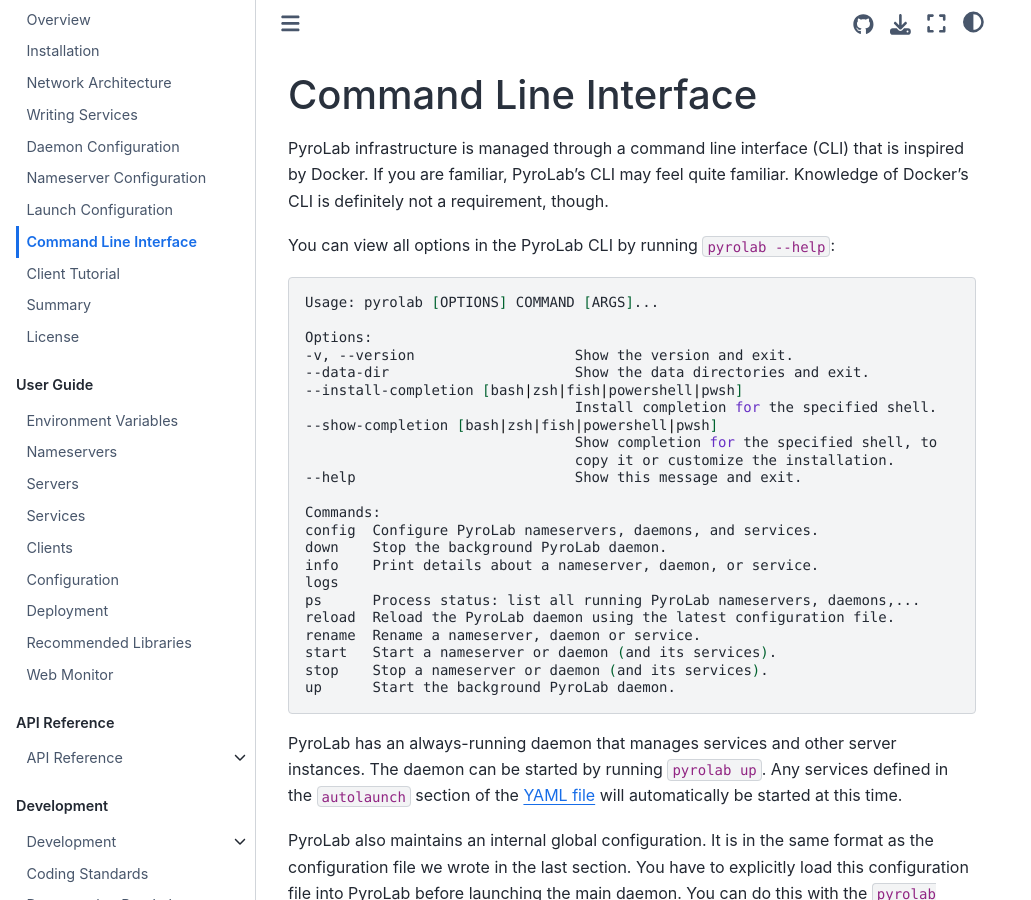
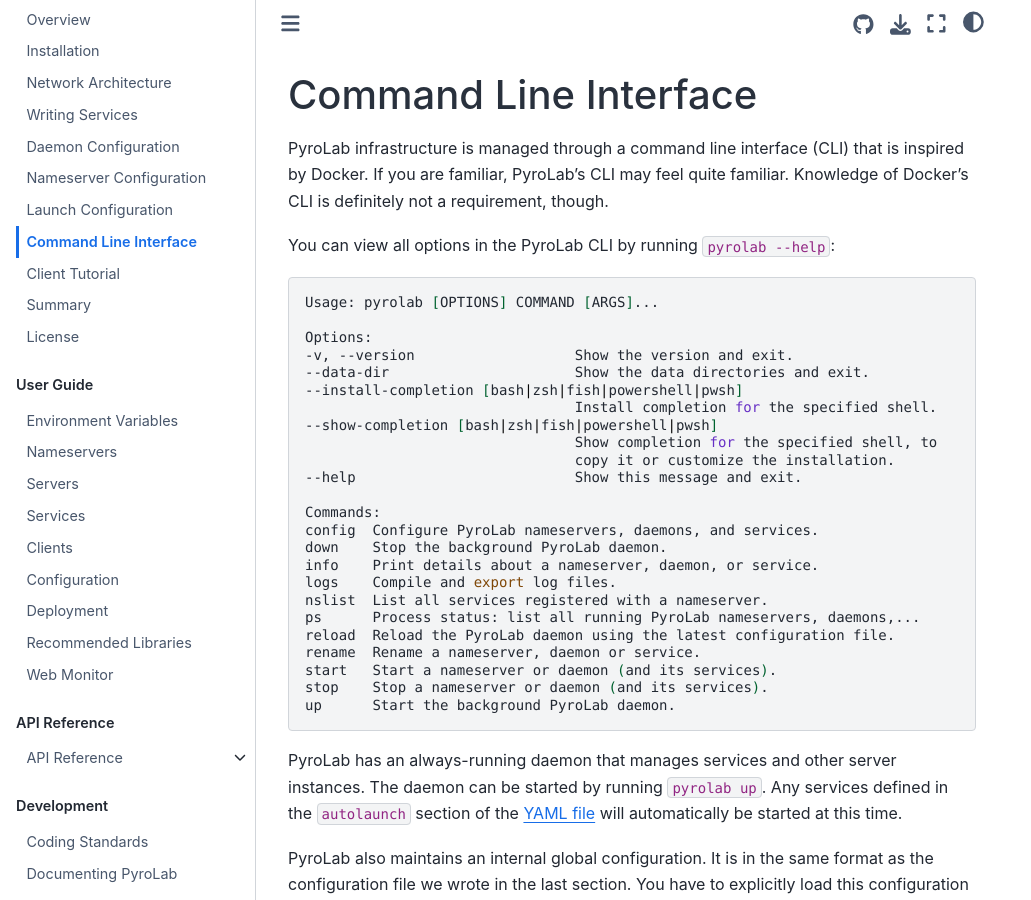
Before and after one commit to BYUCamachoLab/pyrolab, a Jupyter Book: the page built from docs/getting_started/cli.rst, in a window 1280 px wide and 900 px high. Shown: the whole window, without its empty margins (0-1031 px from the left). Built offline with Jupyter Book 1.0.4 settings and Sphinx 7.4.7 and the Sphinx Book theme 1.1.4, drawn with Linux system fonts in a browser that asks for light colours; pages that are not in the unit, such as notebooks, are missing from menus.

Commit message:
Update docs

```diff
--- a/docs/_config.yml
+++ b/docs/_config.yml
@@ -66,6 +66,9 @@
         "pyvisa",
         "pyfirmata",
         "cv2",
+        "WF_SDK",
+        # "pyrolab.drivers.fpgas.analogdiscovery",
+        # "pyrolab.manager.ProcessGroup",
     ]
     autodoc_default_options: {"show-inheritance": true}
     autosummary_generate: True
--- a/docs/_toc.yml
+++ b/docs/_toc.yml
@@ -33,7 +33,6 @@
   - file: reference/index
 - caption: Development
   chapters:
-  - file: development/index
   - file: development/code_standard
   - file: development/developing
   - file: development/documenting
--- a/docs/getting_started/cli.rst
+++ b/docs/getting_started/cli.rst
@@ -28,7 +28,8 @@
     config  Configure PyroLab nameservers, daemons, and services.
     down    Stop the background PyroLab daemon.
     info    Print details about a nameserver, daemon, or service.
-    logs
+    logs    Compile and export log files.
+    nslist  List all services registered with a nameserver.
     ps      Process status: list all running PyroLab nameservers, daemons,...
     reload  Reload the PyroLab daemon using the latest configuration file.
     rename  Rename a nameserver, daemon or service.
```
Also changed, not shown: docs/development/contributing.rst (+13 -0 lines), docs/development/index.rst (deleted, +0 -25 lines).
